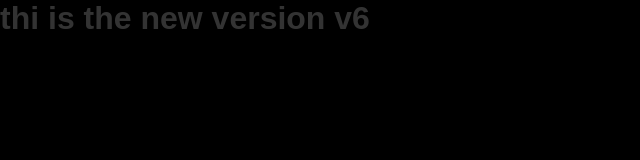
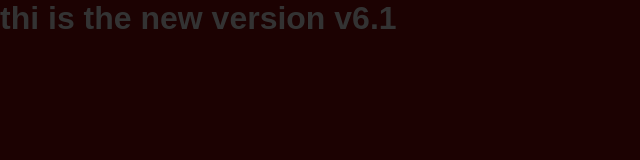
Before and after one commit to GitGulshan/gitlearningrepo, a plain HTML site: page index.html in a window 1280 px wide. Shown: the whole page, without its empty margins (0-640 px from the left). Drawn offline with Linux system fonts and the light colour scheme.

Commit message:
this is the v6.1

```diff
--- a/index.html
+++ b/index.html
@@ -9,7 +9,7 @@
 </head>
 
 <body>
-    <h1>thi is the new version v6</h1>
+    <h1>thi is the new version v6.1</h1>
 </body>
 
 </html>
--- a/style.css
+++ b/style.css
@@ -13,7 +13,7 @@ li {
 
 /* Set a background color and font for the body */
 body {
-  background-color: black;
+  background-color: rgb(28, 2, 2);
   font-family: Arial, sans-serif;
   color: #333;
 }
```
